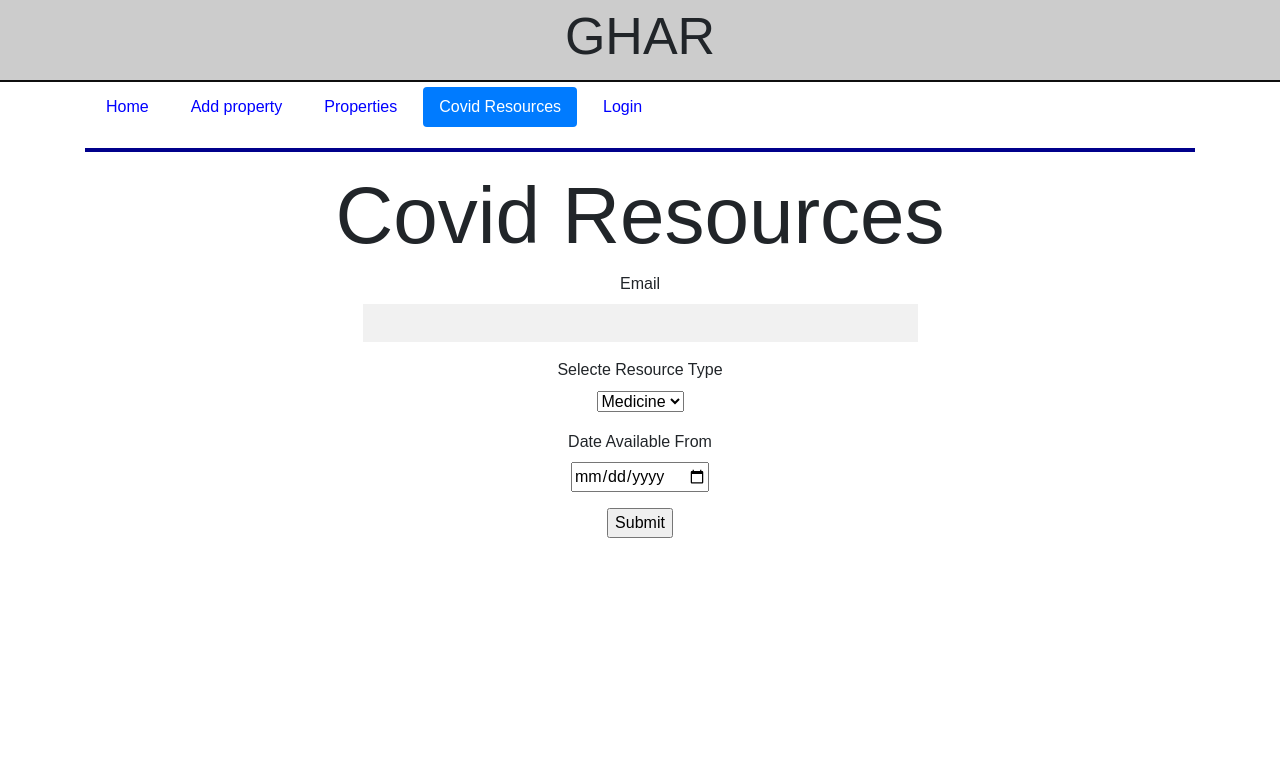
After one commit to yupitsaditya/ghar, a Flask app: page /addCovidResources in a window 1280 px wide. The commit adds this page. Shown: the top 778 px of the page. Run offline with Flask 2, Linux system fonts and the light colour scheme; some libraries are stand-ins or nearby versions.

Commit message:
Add covid resources page with DB support

```diff
--- a/application/forms.py
+++ b/application/forms.py
@@ -33,6 +33,11 @@ choices = {
         ('3','3'),
         ('4','4'),
         ('5','5'),
+    ],
+    "resourceType":[
+        ('Medicine','Medicine'),
+        ('Food','Food'),
+        ('Room','Room')
     ]
 
 }
@@ -81,3 +86,9 @@ class AddPropertyForm(FlaskForm):
     def validate_pricePerBed(self,pricePerBed):
         if pricePerBed.data>20000 or pricePerBed.data<1:
             raise ValidationError("Enter valid amount")
+
+class CovidResourcesForm(FlaskForm):
+    email                       =   StringField("Email",validators=[DataRequired(),Email()])
+    resourceType                =   SelectField("Selecte Resource Type", choices=choices["resourceType"],validators=[DataRequired()])
+    dateAvailableFrom           =   DateField("Date Available From",validators=[DataRequired()])
+    submit                      =   SubmitField("Submit",validators=[DataRequired()])
--- a/application/models.py
+++ b/application/models.py
@@ -14,3 +14,8 @@ class Property(db.Document):
     roommateCount       =   db.IntField(validators=[DataRequired()])
     additionalFeatures  =   db.StringField(max_length=50,validators=[DataRequired()])
     pricePerBed         =   db.IntField(validators=[DataRequired()])
+
+class covidResources(db.Document):
+    email               =   db.StringField(max_length=50,validators=[DataRequired(),Email()])
+    resourceType        =   db.StringField(validators=[DataRequired()])
+    dateAvailableFrom   =   db.DateTimeField(max_length=50,validators=[DataRequired()])
--- a/application/routes.py
+++ b/application/routes.py
@@ -1,7 +1,7 @@
 from application import app, db
 from flask import render_template, redirect, flash, url_for
-from application.models import Property
-from application.forms import AddPropertyForm
+from application.models import Property, covidResources
+from application.forms import AddPropertyForm, CovidResourcesForm
 @app.route("/")
 @app.route("/index")
 def index():
@@ -10,7 +10,17 @@ def index():
 @app.route("/login")
 def login():
     return render_template("login.html", login=True )
-
+@app.route("/addCovidResources",methods=['GET','POST'])
+def addCovidResources():
+    form= CovidResourcesForm()
+    if form.validate_on_submit():
+        email                       =   form.email.data
+        resourceType                =   form.resourceType.data
+        dateAvailableFrom           =   form.dateAvailableFrom.data
+        covidResources(email=email,resourceType=resourceType,dateAvailableFrom=dateAvailableFrom).save()
+        flash("You have successfully added resource. Thank you for your support")
+        return redirect(url_for("index"))
+    return render_template("addCovidResources.html", form=form, covidResources=True)
 
 @app.route("/listProperty", methods=['GET'])
 def listProperty():
--- /dev/null
+++ b/application/templates/addCovidResources.html
@@ -0,0 +1,35 @@
+{% extends 'layout.html' %}
+
+{% block content %}
+
+    <h1 style="font-size: 80px;text-align: center;">Covid Resources</h1>
+    <div class="property-form" style="text-align: center;">
+        <form name="addResource" action="" method="post" novalidate>
+            {{ form.hidden_tag() }}
+            <p>
+                {{ form.email.label}}<br>
+                {{ form.email}}
+                {% for error in form.email.errors %}
+                <span class="error-message">{{ error }}</span>
+                {% endfor %}
+            </p>
+            <p>
+                {{ form.resourceType.label}}<br>
+                {{ form.resourceType(type_="date") }}
+                {% for error in form.resourceType.errors %}
+                <span class="error-message">{{ error }}</span>
+                {% endfor %}
+            </p>
+            <p>
+                {{ form.dateAvailableFrom.label}}<br>
+                {{ form.dateAvailableFrom}}
+                {% for error in form.dateAvailableFrom.errors %}
+                <span class="error-message">{{ error }}</span>
+                {% endfor %}
+            </p>
+            <p>
+                {{ form.submit() }}
+            </p>
+
+        </form>
+{% endblock %}
--- a/application/templates/addProperty.html
+++ b/application/templates/addProperty.html
@@ -3,7 +3,7 @@
 {% block content %}
 <div class="property-form" style="text-align: center;">
     <div style="font-size: 48px; padding: 20px;">Add property</div>
-    <form name="login" action="" method="post" novalidate>
+    <form name="addProperty" action="" method="post" novalidate>
         {{ form.hidden_tag() }}
         <p>
             {{ form.email.label}}<br>
--- a/application/templates/includes/nav.html
+++ b/application/templates/includes/nav.html
@@ -5,6 +5,7 @@
                 <li class="nav-item"><a href="/addProperty" class="nav-link {% if addProperty %}active{% endif %}">Add property</a></li>
                 <li class="nav-item"><a href="/listProperty" class="nav-link {% if property %}active{% endif %}">Properties</a></li>
                 <!-- <li class="nav-item"><a href="#" class="nav-link {% if enrollment %}active{% endif %}">Enrollment</a></li>  -->
+                <li class="nav-item"><a href="/addCovidResources" class="nav-link {% if covidResources %}active{% endif %}">Covid Resources</a></li>
 
                 {% if not session['username'] %}
                 <li class="nav-item"><a href="/login" class="nav-link {% if login %}active{% endif %}">Login</a></li>
```
